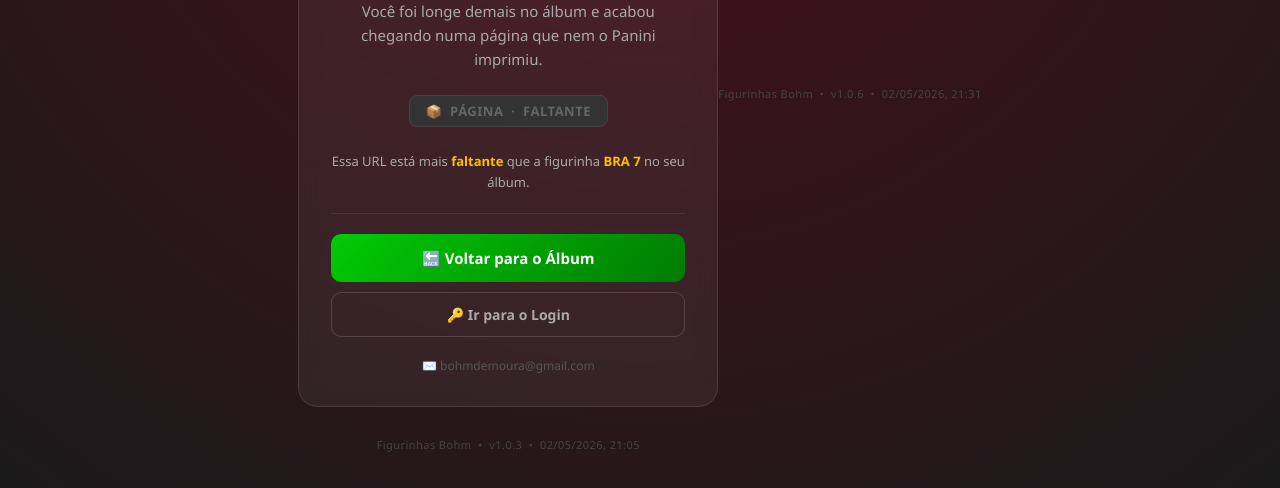
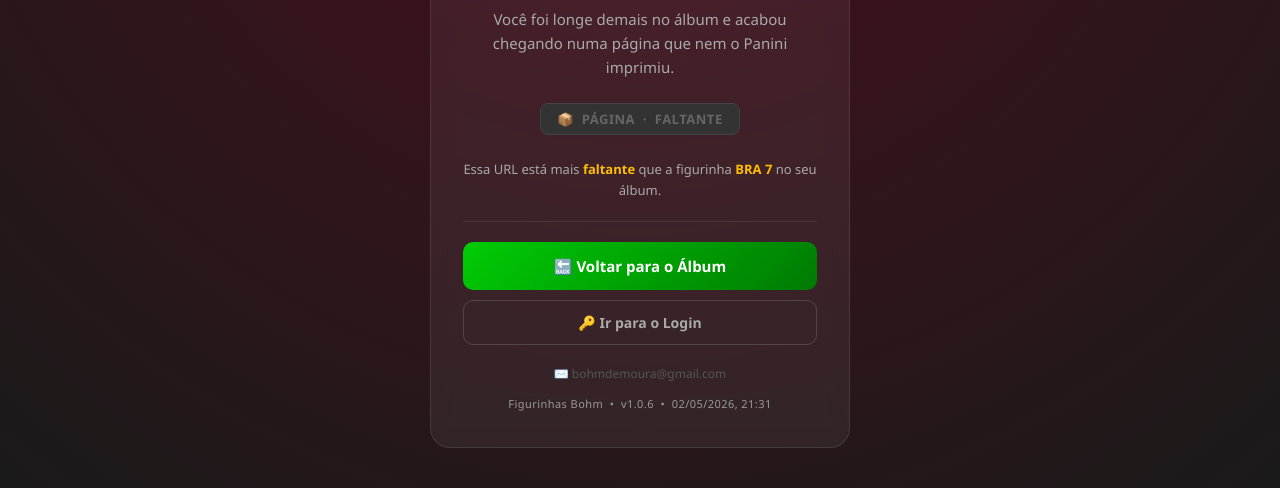
Before and after one commit to bohmdemoura/figurinhasbohm, a website: page public/404.html in a window 1280 px wide. Shown: the part 312-800 px from the top of the page. Drawn offline with Linux system fonts and the light colour scheme.

Commit message:
ajustes no layout

```diff
--- a/public/404.html
+++ b/public/404.html
@@ -204,20 +204,16 @@
         <a class="btn-login" href="login.html">🔑 Ir para o Login</a>
 
         <div class="suporte">
-            <a href="mailto:bohmdemoura@gmail.com">✉️ bohmdemoura@gmail.com</a>
-        </div>
+        <a href="mailto:bohmdemoura@gmail.com">✉️ bohmdemoura@gmail.com</a>
     </div>
+    <!-- VERSION_FOOTER_START -->
+<div style="text-align:center; padding:14px 0 4px; font-size:11px; color:#999; letter-spacing:0.04em; user-select:none;">
+    Figurinhas Bohm &nbsp;•&nbsp; v1.0.6 &nbsp;•&nbsp; 02/05/2026, 21:31
+</div>
+<!-- VERSION_FOOTER_END -->
 
-    <div class="footer">
-        Figurinhas Bohm &nbsp;•&nbsp; v1.0.3 &nbsp;•&nbsp; 02/05/2026, 21:05
-    </div>
 </div>
 
 
-<!-- VERSION_FOOTER_START -->
-<div style="text-align:center; padding:14px 0 4px; font-size:11px; color:#444; letter-spacing:0.04em; user-select:none;">
-    Figurinhas Bohm &nbsp;•&nbsp; v1.0.6 &nbsp;•&nbsp; 02/05/2026, 21:31
-</div>
-<!-- VERSION_FOOTER_END -->
 </body>
 </html>
```
